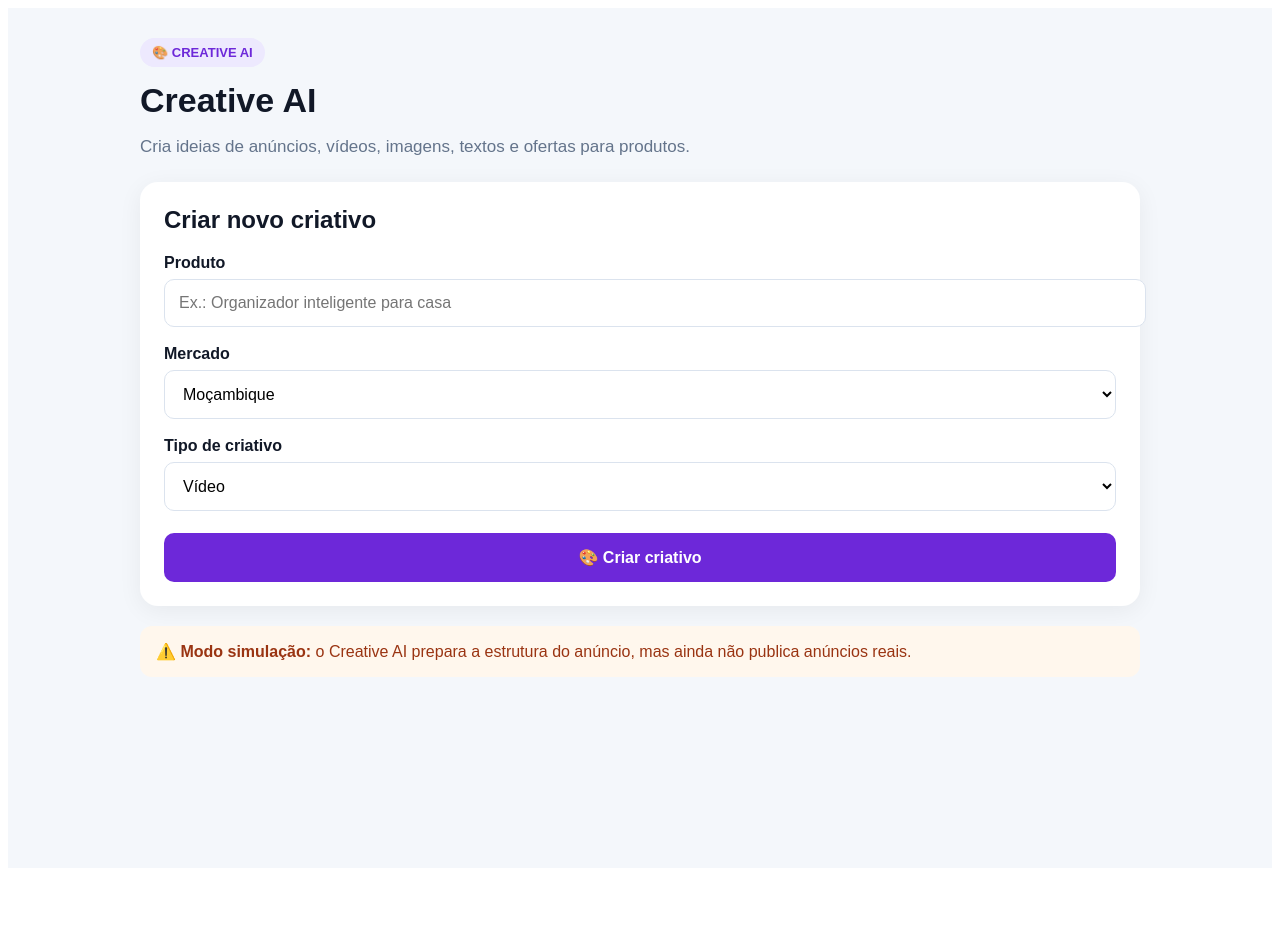
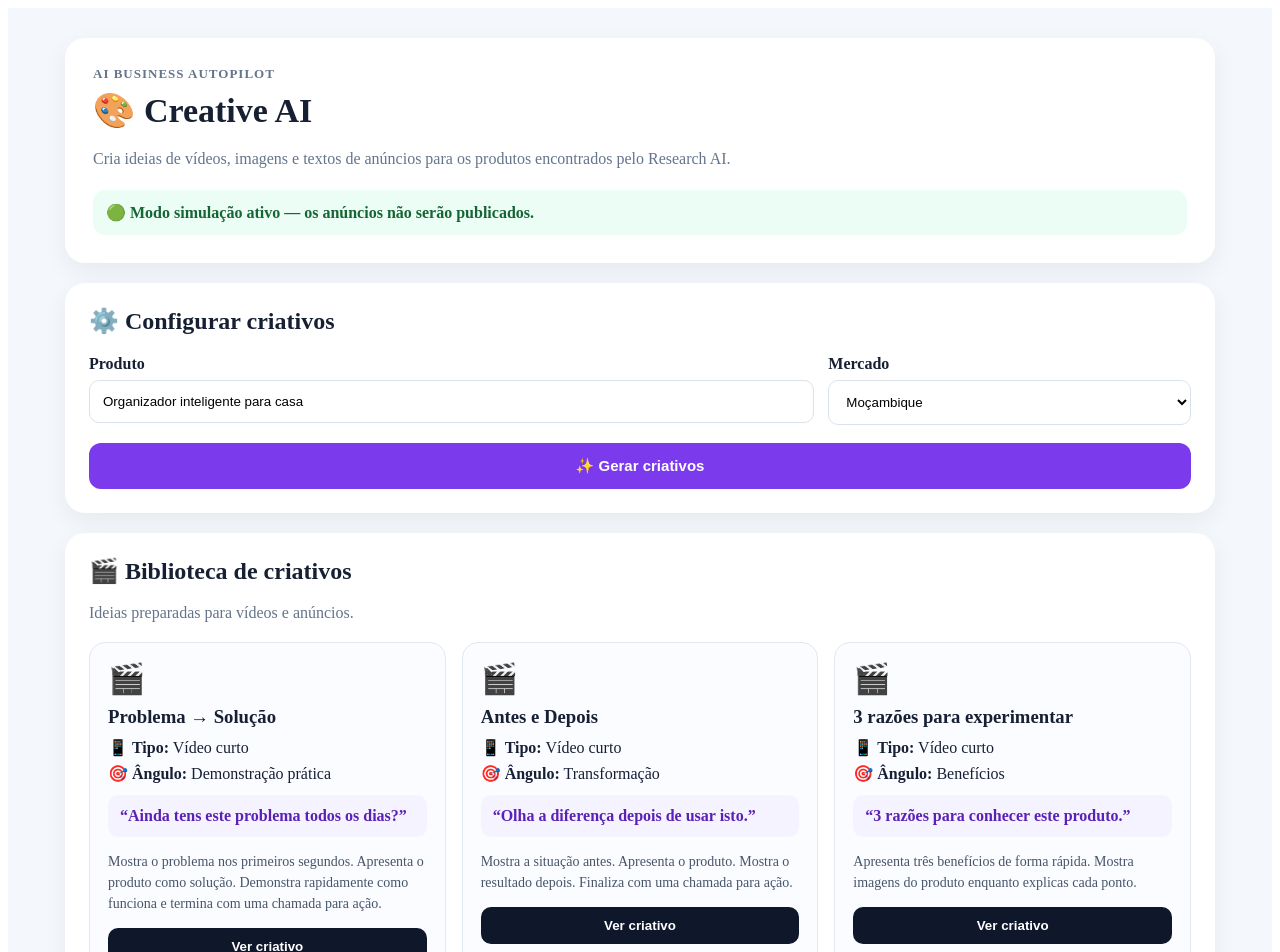
Before and after one commit to fernandomucavele-gif/ai-business-autopilot, a Next.js app: page /creative in a window 1280 px wide. Shown: the top 952 px of the page. Before the commit the page ends 876 px from the top, so only its background shows below. Built offline with nearby package versions, Linux system fonts and the light colour scheme.

Commit message:
Update page.tsx

```diff
--- a/app/creative/page.tsx
+++ b/app/creative/page.tsx
@@ -1,8 +1,26 @@
 "use client";
 
-import { useState } from "react";
+import { useMemo, useState } from "react";
 
-const markets = [
+type Market =
+  | "Moçambique"
+  | "Brasil"
+  | "Portugal"
+  | "África do Sul"
+  | "Europa"
+  | "EUA"
+  | "Global";
+
+type Creative = {
+  title: string;
+  type: string;
+  hook: string;
+  script: string;
+  caption: string;
+  angle: string;
+};
+
+const markets: Market[] = [
   "Moçambique",
   "Brasil",
   "Portugal",
@@ -12,14 +30,79 @@ const markets = [
   "Global",
 ];
 
+const creativeTemplates: Creative[] = [
+  {
+    title: "Problema → Solução",
+    type: "Vídeo curto",
+    hook: "Ainda tens este problema todos os dias?",
+    script:
+      "Mostra o problema nos primeiros segundos. Apresenta o produto como solução. Demonstra rapidamente como funciona e termina com uma chamada para ação.",
+    caption:
+      "Uma solução simples para tornar o teu dia mais fácil. Descobre como funciona.",
+    angle: "Demonstração prática",
+  },
+  {
+    title: "Antes e Depois",
+    type: "Vídeo curto",
+    hook: "Olha a diferença depois de usar isto.",
+    script:
+      "Mostra a situação antes. Apresenta o produto. Mostra o resultado depois. Finaliza com uma chamada para ação.",
+    caption:
+      "Pequena mudança, grande diferença. Vê como este produto pode ajudar.",
+    angle: "Transformação",
+  },
+  {
+    title: "3 razões para experimentar",
+    type: "Vídeo curto",
+    hook: "3 razões para conhecer este produto.",
+    script:
+      "Apresenta três benefícios de forma rápida. Mostra imagens do produto enquanto explicas cada ponto.",
+    caption:
+      "3 motivos para conhecer este produto. Qual deles seria mais útil para ti?",
+    angle: "Benefícios",
+  },
+  {
+    title: "Oferta visual",
+    type: "Imagem + anúncio",
+    hook: "Uma solução prática para o teu dia.",
+    script:
+      "Criar uma imagem limpa do produto, destacar o principal benefício e colocar uma chamada para ação clara.",
+    caption:
+      "Conhece uma solução prática, simples e fácil de utilizar.",
+    angle: "Venda direta",
+  },
+];
+
 export default function CreativePage() {
-  const [market, setMarket] = useState("Moçambique");
-  const [product, setProduct] = useState("");
-  const [type, setType] = useState("Vídeo");
-  const [created, setCreated] = useState(false);
+  const [product, setProduct] = useState(
+    "Organizador inteligente para casa"
+  );
+  const [market, setMarket] = useState<Market>("Moçambique");
+  const [generated, setGenerated] = useState(false);
+  const [generating, setGenerating] = useState(false);
+  const [selected, setSelected] = useState<Creative | null>(null);
 
-  function createCreative() {
-    setCreated(true);
+  const creatives = useMemo(() => {
+    return creativeTemplates.map((creative) => ({
+      ...creative,
+      caption:
+        creative.caption +
+        ` Mercado: ${market}. Produto: ${product}.`,
+    }));
+  }, [market, product]);
+
+  function generateCreatives() {
+    if (!product.trim()) {
+      return;
+    }
+
+    setGenerating(true);
+    setGenerated(false);
+
+    setTimeout(() => {
+      setGenerating(false);
+      setGenerated(true);
+    }, 1200);
   }
 
   return (
@@ -28,51 +111,92 @@ export default function CreativePage() {
         minHeight: "100vh",
         background: "#f4f7fb",
         padding: "30px 18px",
-        fontFamily: "Arial, sans-serif",
-        color: "#111827",
+        color: "#172033",
       }}
     >
-      <div style={{ maxWidth: 1000, margin: "auto" }}>
-        <div style={{ marginBottom: 25 }}>
       <div
         style={{
-              display: "inline-block",
-              padding: "7px 12px",
-              borderRadius: 20,
-              background: "#ede9fe",
-              color: "#6d28d9",
-              fontWeight: 700,
-              fontSize: 13,
+          maxWidth: "1150px",
+          margin: "0 auto",
         }}
       >
-            🎨 CREATIVE AI
+        <section
+          style={{
+            background: "#ffffff",
+            borderRadius: "20px",
+            padding: "28px",
+            marginBottom: "20px",
+            boxShadow: "0 8px 25px rgba(0,0,0,0.06)",
+          }}
+        >
+          <div
+            style={{
+              color: "#64748b",
+              fontSize: "13px",
+              fontWeight: 700,
+              letterSpacing: "1px",
+            }}
+          >
+            AI BUSINESS AUTOPILOT
           </div>
 
-          <h1 style={{ fontSize: 34, margin: "14px 0 8px" }}>
-            Creative AI
+          <h1
+            style={{
+              fontSize: "34px",
+              margin: "8px 0",
+            }}
+          >
+            🎨 Creative AI
           </h1>
 
-          <p style={{ color: "#64748b", fontSize: 17 }}>
-            Cria ideias de anúncios, vídeos, imagens, textos e ofertas para
-            produtos.
+          <p
+            style={{
+              color: "#64748b",
+              lineHeight: 1.6,
+            }}
+          >
+            Cria ideias de vídeos, imagens e textos de anúncios para os
+            produtos encontrados pelo Research AI.
           </p>
+
+          <div
+            style={{
+              marginTop: "18px",
+              padding: "13px",
+              borderRadius: "12px",
+              background: "#ecfdf5",
+              color: "#166534",
+              fontWeight: 600,
+            }}
+          >
+            🟢 Modo simulação ativo — os anúncios não serão publicados.
           </div>
+        </section>
 
         <section
           style={{
-            background: "white",
-            padding: 24,
-            borderRadius: 18,
-            boxShadow: "0 5px 25px rgba(0,0,0,.06)",
+            background: "#ffffff",
+            borderRadius: "20px",
+            padding: "24px",
+            marginBottom: "20px",
+            boxShadow: "0 8px 25px rgba(0,0,0,0.06)",
           }}
         >
-          <h2 style={{ marginTop: 0 }}>Criar novo criativo</h2>
+          <h2 style={{ marginTop: 0 }}>⚙️ Configurar criativos</h2>
 
+          <div
+            style={{
+              display: "grid",
+              gridTemplateColumns:
+                "minmax(220px, 2fr) minmax(180px, 1fr)",
+              gap: "14px",
+            }}
+          >
+            <div>
               <label
                 style={{
                   display: "block",
-              marginTop: 18,
-              marginBottom: 7,
+                  marginBottom: "7px",
                   fontWeight: 700,
                 }}
               >
@@ -81,22 +205,25 @@ export default function CreativePage() {
 
               <input
                 value={product}
-            onChange={(e) => setProduct(e.target.value)}
-            placeholder="Ex.: Organizador inteligente para casa"
+                onChange={(event) =>
+                  setProduct(event.target.value)
+                }
+                placeholder="Nome do produto"
                 style={{
                   width: "100%",
-              padding: 14,
-              borderRadius: 10,
-              border: "1px solid #dbe3ee",
-              fontSize: 16,
+                  boxSizing: "border-box",
+                  padding: "13px",
+                  borderRadius: "10px",
+                  border: "1px solid #dbe2ea",
                 }}
               />
+            </div>
 
+            <div>
               <label
                 style={{
                   display: "block",
-              marginTop: 18,
-              marginBottom: 7,
+                  marginBottom: "7px",
                   fontWeight: 700,
                 }}
               >
@@ -105,14 +232,15 @@ export default function CreativePage() {
 
               <select
                 value={market}
-            onChange={(e) => setMarket(e.target.value)}
+                onChange={(event) =>
+                  setMarket(event.target.value as Market)
+                }
                 style={{
                   width: "100%",
-              padding: 14,
-              borderRadius: 10,
-              border: "1px solid #dbe3ee",
-              background: "white",
-              fontSize: 16,
+                  padding: "13px",
+                  borderRadius: "10px",
+                  border: "1px solid #dbe2ea",
+                  background: "#ffffff",
                 }}
               >
                 {markets.map((item) => (
@@ -121,90 +249,213 @@ export default function CreativePage() {
                   </option>
                 ))}
               </select>
+            </div>
+          </div>
 
-          <label
+          <button
+            onClick={generateCreatives}
+            disabled={generating}
             style={{
-              display: "block",
-              marginTop: 18,
-              marginBottom: 7,
+              width: "100%",
+              marginTop: "18px",
+              padding: "14px",
+              border: "none",
+              borderRadius: "12px",
+              background: generating ? "#94a3b8" : "#7c3aed",
+              color: "#ffffff",
               fontWeight: 700,
+              fontSize: "15px",
             }}
           >
-            Tipo de criativo
-          </label>
+            {generating
+              ? "🎨 A criar criativos..."
+              : "✨ Gerar criativos"}
+          </button>
 
-          <select
-            value={type}
-            onChange={(e) => setType(e.target.value)}
+          {generated && (
+            <div
               style={{
-              width: "100%",
-              padding: 14,
-              borderRadius: 10,
-              border: "1px solid #dbe3ee",
-              background: "white",
-              fontSize: 16,
+                marginTop: "15px",
+                padding: "13px",
+                borderRadius: "12px",
+                background: "#f5f3ff",
+                color: "#6d28d9",
               }}
             >
-            <option>Vídeo</option>
-            <option>Imagem</option>
-            <option>Carrossel</option>
-            <option>Texto do anúncio</option>
-            <option>Oferta</option>
-          </select>
-
-          <button
-            onClick={createCreative}
-            style={{
-              width: "100%",
-              marginTop: 22,
-              padding: 15,
-              border: 0,
-              borderRadius: 10,
-              background: "#6d28d9",
-              color: "white",
-              fontSize: 16,
-              fontWeight: 700,
-              cursor: "pointer",
-            }}
-          >
-            🎨 Criar criativo
-          </button>
-
-          {created && (
-            <div
-              style={{
-                marginTop: 20,
-                padding: 18,
-                borderRadius: 12,
-                background: "#ecfdf5",
-                color: "#166534",
-              }}
-            >
-              <strong>✅ Criativo preparado em simulação</strong>
-
-              <p style={{ marginBottom: 0 }}>
-                Produto: {product || "Produto não especificado"}
-                <br />
-                Mercado: {market}
-                <br />
-                Formato: {type}
-              </p>
+              ✅ Criativos simulados gerados para{" "}
+              <strong>{product}</strong>.
             </div>
           )}
         </section>
 
         <section
           style={{
-            marginTop: 20,
-            padding: 16,
-            borderRadius: 12,
+            background: "#ffffff",
+            borderRadius: "20px",
+            padding: "24px",
+            boxShadow: "0 8px 25px rgba(0,0,0,0.06)",
+          }}
+        >
+          <h2 style={{ marginTop: 0 }}>🎬 Biblioteca de criativos</h2>
+
+          <p style={{ color: "#64748b" }}>
+            Ideias preparadas para vídeos e anúncios.
+          </p>
+
+          <div
+            style={{
+              display: "grid",
+              gridTemplateColumns:
+                "repeat(auto-fit, minmax(270px, 1fr))",
+              gap: "16px",
+              marginTop: "20px",
+            }}
+          >
+            {creatives.map((creative) => (
+              <article
+                key={creative.title}
+                style={{
+                  border: "1px solid #e2e8f0",
+                  borderRadius: "16px",
+                  padding: "18px",
+                  background: "#fafcff",
+                }}
+              >
+                <div style={{ fontSize: "30px" }}>🎬</div>
+
+                <h3 style={{ margin: "10px 0" }}>
+                  {creative.title}
+                </h3>
+
+                <p style={{ margin: "7px 0" }}>
+                  📱 <strong>Tipo:</strong> {creative.type}
+                </p>
+
+                <p style={{ margin: "7px 0" }}>
+                  🎯 <strong>Ângulo:</strong> {creative.angle}
+                </p>
+
+                <div
+                  style={{
+                    marginTop: "12px",
+                    padding: "12px",
+                    borderRadius: "10px",
+                    background: "#f5f3ff",
+                    color: "#5b21b6",
+                    fontWeight: 700,
+                  }}
+                >
+                  “{creative.hook}”
+                </div>
+
+                <p
+                  style={{
+                    color: "#475569",
+                    lineHeight: 1.5,
+                    fontSize: "14px",
+                  }}
+                >
+                  {creative.script}
+                </p>
+
+                <button
+                  onClick={() => setSelected(creative)}
+                  style={{
+                    width: "100%",
+                    padding: "11px",
+                    border: "none",
+                    borderRadius: "10px",
+                    background: "#0f172a",
+                    color: "#ffffff",
+                    fontWeight: 700,
+                  }}
+                >
+                  Ver criativo
+                </button>
+              </article>
+            ))}
+          </div>
+        </section>
+
+        <section
+          style={{
+            marginTop: "20px",
+            padding: "20px",
+            borderRadius: "16px",
             background: "#fff7ed",
+            border: "1px solid #fed7aa",
             color: "#9a3412",
           }}
         >
-          ⚠️ <strong>Modo simulação:</strong> o Creative AI prepara a estrutura
-          do anúncio, mas ainda não publica anúncios reais.
+          ⚠️ <strong>Modo de teste:</strong> o Creative AI apenas prepara
+          conteúdos. Nenhum anúncio é publicado automaticamente.
         </section>
+
+        {selected && (
+          <div
+            style={{
+              position: "fixed",
+              inset: 0,
+              background: "rgba(0,0,0,0.5)",
+              display: "flex",
+              alignItems: "center",
+              justifyContent: "center",
+              padding: "20px",
+            }}
+          >
+            <div
+              style={{
+                width: "100%",
+                maxWidth: "520px",
+                background: "#ffffff",
+                borderRadius: "20px",
+                padding: "25px",
+              }}
+            >
+              <h2>🎨 {selected.title}</h2>
+
+              <p>
+                <strong>Produto:</strong> {product}
+              </p>
+
+              <p>
+                <strong>Mercado:</strong> {market}
+              </p>
+
+              <p>
+                <strong>Hook:</strong> {selected.hook}
+              </p>
+
+              <p>
+                <strong>Roteiro:</strong> {selected.script}
+              </p>
+
+              <p>
+                <strong>Texto:</strong> {selected.caption}
+              </p>
+
+              <p>
+                <strong>Ângulo:</strong> {selected.angle}
+              </p>
+
+              <button
+                onClick={() => setSelected(null)}
+                style={{
+                  width: "100%",
+                  marginTop: "15px",
+                  padding: "13px",
+                  border: "none",
+                  borderRadius: "10px",
+                  background: "#7c3aed",
+                  color: "#ffffff",
+                  fontWeight: 700,
+                }}
+              >
+                Fechar
+              </button>
+            </div>
+          </div>
+        )}
       </div>
     </main>
   );
```
Lines whose indentation alone changed are shown as unchanged.
